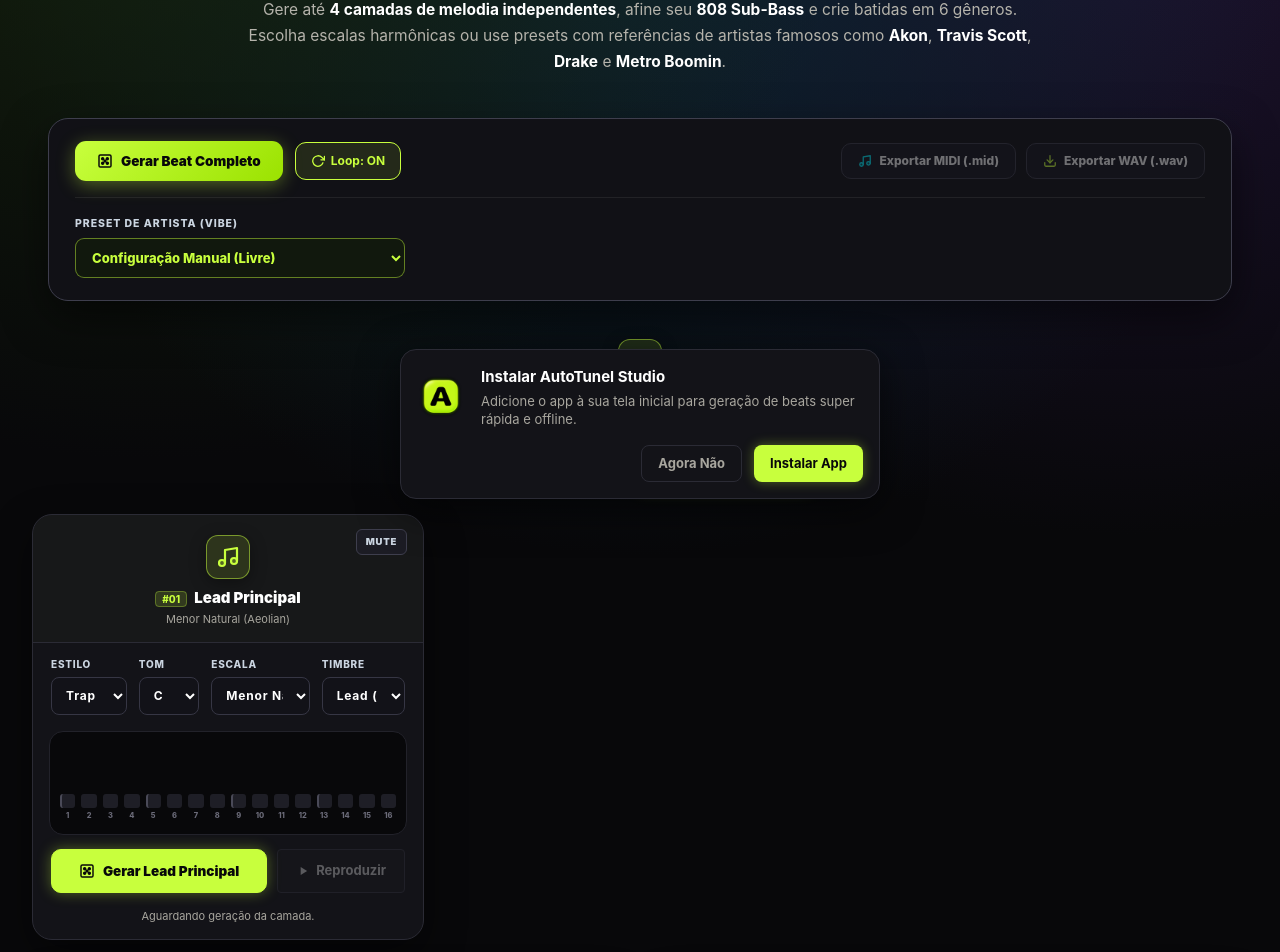
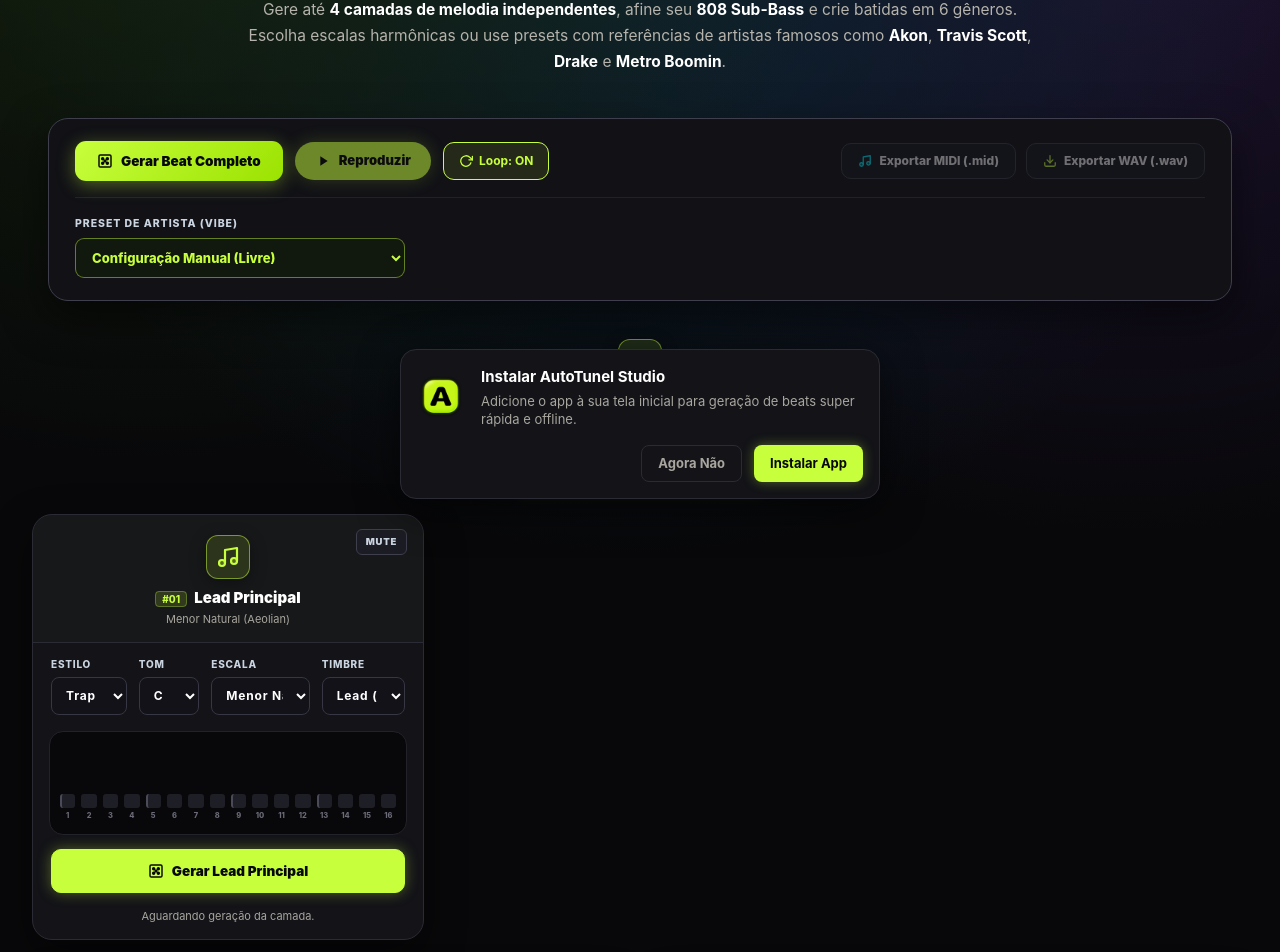
Before and after one commit to srGabrielx/AutoTunelPro, a Next.js app: page / in a window 1280 px wide. Shown: the part 277-1229 px from the top of the page. Built offline with nearby package versions, Linux system fonts and the light colour scheme.

Commit message:
feat(ui): place Reproduzir button alongside Gerar Beat Completo and remove redundant layer play button

```diff
--- a/components/BeatStudio.tsx
+++ b/components/BeatStudio.tsx
@@ -268,12 +268,10 @@
   index: number;
   totalLayers: number;
   busy: string | null;
-  playbackMode: PlaybackMode | null;
   onUpdate: (id: string, patch: Partial<MelodyLayer>) => void;
   onGenerate: (layerId: string) => void;
   onRemove: (id: string) => void;
   onToggleStep: (layerId: string, step: number) => void;
-  onTogglePlayMelody: () => void;
   registerContainer?: (id: string, el: HTMLElement | null) => void;
   registerPlayhead?: (id: string, el: HTMLElement | null) => void;
 }
@@ -283,12 +281,10 @@
   index,
   totalLayers,
   busy,
-  playbackMode,
   onUpdate,
   onGenerate,
   onRemove,
   onToggleStep,
-  onTogglePlayMelody,
   registerContainer,
   registerPlayhead,
 }: MelodyLayerCardProps) {
@@ -404,7 +400,7 @@
         registerPlayhead={registerPlayhead}
       />
 
-      <div className="actions layer-actions-row">
+      <div className="actions">
         <button className="primary" disabled={busy !== null} onClick={() => onGenerate(layer.id)}>
           {busy === layer.id ? (
             <span>Gerando...</span>
@@ -412,23 +408,6 @@
             <span className="flex items-center justify-center gap-2">
               <IconDice className="w-4 h-4" /> Gerar {layer.label}
             </span>
-          )}
-        </button>
-        <button
-          type="button"
-          className={`btn-layer-play ${playbackMode === "melody" ? "playing" : ""}`}
-          disabled={!layer.result}
-          onClick={onTogglePlayMelody}
-          title={playbackMode === "melody" ? "Parar Reprodução" : "Reproduzir Melodia"}
-        >
-          {playbackMode === "melody" ? (
-            <>
-              <IconStop size={14} /> Parar
-            </>
-          ) : (
-            <>
-              <IconPlay size={14} /> Reproduzir
-            </>
           )}
         </button>
       </div>
@@ -1061,6 +1040,23 @@
             </button>
 
             <button
+              className={`master-btn ${playbackMode === "all" ? "playing" : ""}`}
+              onClick={() => (playbackMode === "all" ? stopPlayback() : startPlayback("all"))}
+              disabled={!hasAnyData}
+              title={playbackMode === "all" ? "Parar Reprodução do Mix" : "Reproduzir Mix Completo"}
+            >
+              {playbackMode === "all" ? (
+                <span className="flex items-center gap-2">
+                  <IconStop className="w-4 h-4" /> Parar
+                </span>
+              ) : (
+                <span className="flex items-center gap-2">
+                  <IconPlay className="w-4 h-4" /> Reproduzir
+                </span>
+              )}
+            </button>
+
+            <button
               className={`btn-loop ${isLooping ? "active" : ""}`}
               onClick={() => setIsLooping(!isLooping)}
               title={isLooping ? "Loop Contínuo Ativo" : "Tocar apenas 1 ciclo"}
@@ -1129,18 +1125,9 @@
             </div>
           </div>
           <div className="section-actions">
-            <button
-              type="button"
-              className={`ghost-sm ${playbackMode === "melody" ? "active-play" : ""}`}
-              disabled={!melodyLayers.some((l) => l.result)}
-              onClick={() => (playbackMode === "melody" ? stopPlayback() : startPlayback("melody"))}
-              title="Reproduzir todas as camadas melódicas"
-            >
-              {playbackMode === "melody" ? <IconStop size={14} /> : <IconPlay size={14} />} Reproduzir Melodias
-            </button>
             {melodyLayers.length < MAX_MELODY_LAYERS && (
               <button className="btn-add-layer" onClick={addMelodyLayer} title="Adicionar nova camada (Lead, Pad, Pluck ou Arp)">
-                <IconPlus size={14} /> Adicionar Camada
+                <IconPlus size={14} /> Adicionar Camada de Melodia
               </button>
             )}
           </div>
@@ -1154,12 +1141,10 @@
               index={idx}
               totalLayers={melodyLayers.length}
               busy={busy}
-              playbackMode={playbackMode}
               onUpdate={updateLayer}
               onGenerate={generateMelodyLayer}
               onRemove={removeMelodyLayer}
               onToggleStep={toggleMelodyStep}
-              onTogglePlayMelody={() => (playbackMode === "melody" ? stopPlayback() : startPlayback("melody"))}
               registerContainer={registerContainer}
               registerPlayhead={registerPlayhead}
             />
```
